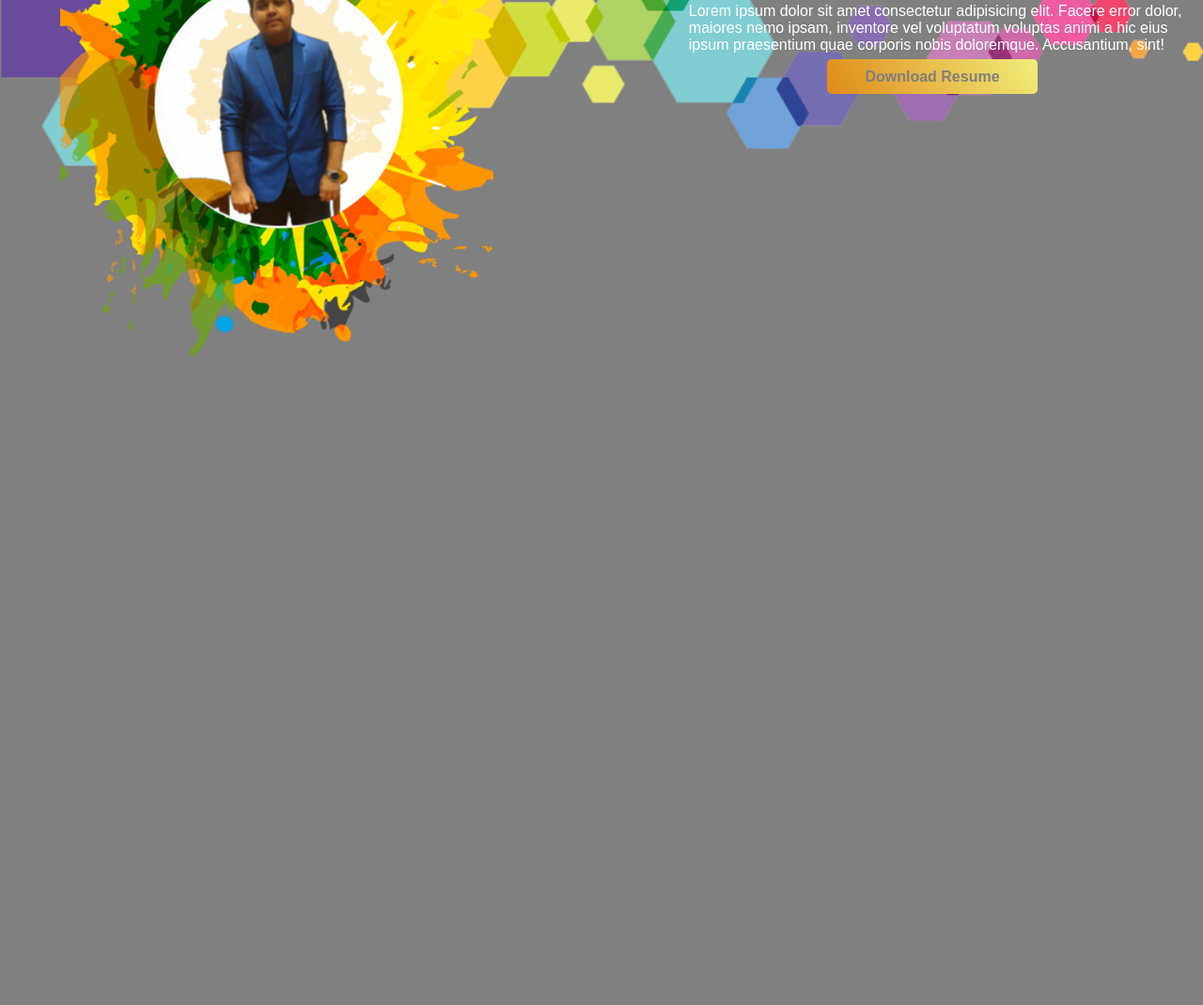
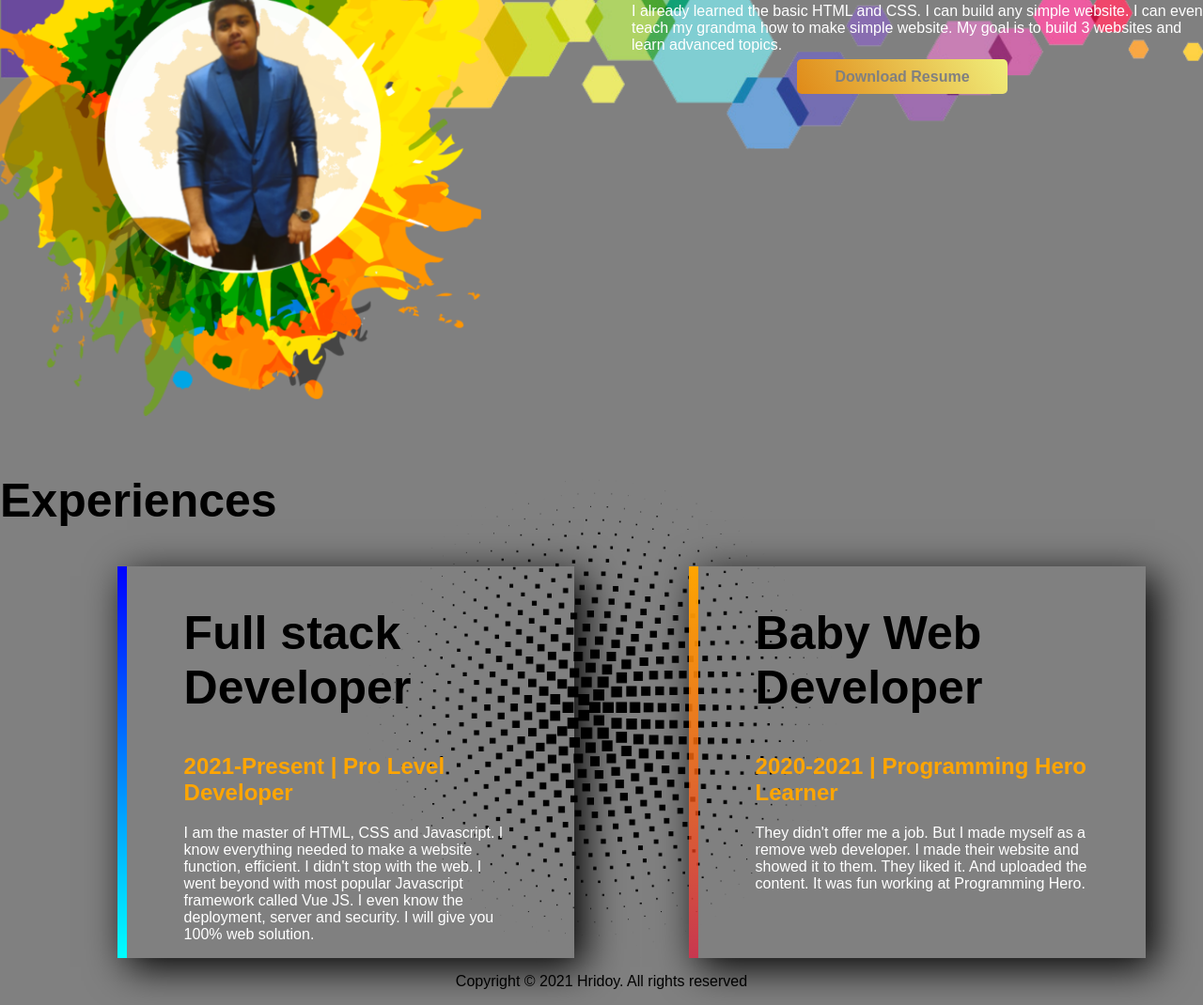
Before and after one commit to hridoyrahman2/Protfolio, a plain HTML site: page index.html in a window 1280 px wide. Shown: the part 1266-2336 px from the top of the page at 94% size. Before the commit the page ends 1665 px from the top, so only its background shows below. Drawn offline with Linux system fonts and the light colour scheme; a web font is replaced by a local one.

Commit message:
complete

```diff
--- a/index.html
+++ b/index.html
@@ -25,7 +25,7 @@
               <span class="half-width">Hridoy Rahman</span> world
           </h1>
           <h3 class="new">Build Climber and Train Stopper</h3>
-          <p class="new">Lorem ipsum dolor sit amet consectetur adipisicing elit. A, rerum expedita itaque aliquid optio mollitia delectus voluptas, enim cumque nobis id vitae culpa! Eum modi suscipit debitis, et eius nostrum!</p>
+          <p class="new">You might saw me jumping, climbing buildings, and stopping trains. But nobody pays me a dime for that work. That's why I am learning and mastering web development. I will not stop until I become the Web Development Hero</p>
           <div class="center">
               <a class="link-button"href="#">Hire Me</a>
           </div>
@@ -38,12 +38,34 @@
       <div class="img-2">
           <h1><span class="dream-or">Dream</span> Big</h1>
           <h2 class="new">Become a Web Developer </h2>
-          <p class="new">Lorem ipsum dolor sit amet consectetur adipisicing elit. Facere error dolor, maiores nemo ipsam, inventore vel voluptatum voluptas animi a hic eius ipsum praesentium quae corporis nobis doloremque. Accusantium, sint!</p>
+          <p class="new">I already learned the basic HTML and CSS. I can build any simple website. I can even teach my grandma how to make simple website. My goal is to build 3 websites and learn advanced topics. </p>
           <div class="center">
             <a class="link-button" href="#">Download Resume</a>
           </div>
       </div>
   </section>
+  <section class="experience">
+      <div>
+          <h1>Experiences</h1>
+          <div class="flexible">
+              <div id="left" class="right">
+                  <h1>Full stack Developer</h1>
+                  <h2 class="dream-or">2021-Present | Pro Level Developer</h2>
+                  <p>I am the master of HTML, CSS and Javascript. I know everything needed to make a website function, efficient. I didn't stop with the web. I went beyond with most popular Javascript framework called Vue JS. I even know the deployment, server and security. I will give you 100% web solution.</p>
+              </div>
+              <div id="right" class="right">
+                <h1>Baby Web Developer
+                </h1>
+                <h2 class="dream-or">2020-2021 | Programming Hero Learner</h2>
+                <p>They didn't offer me a job. But I made myself as a remove web developer. I made their website and showed it to them. They liked it. And uploaded the content. It was fun working at Programming Hero.</p>
+              </div>
+          </div>
+      </div>
+  </section>
+  <footer>
+      <p>Copyright © 2021 Hridoy. All rights reserved</p>
+  </footer>
+
 
 </body>
 
--- a/style.css
+++ b/style.css
@@ -47,7 +47,7 @@ section{
 }
 .img-2{
     width: 50%;
-    padding-left: 5%;
+    padding-left: 5%%;
 }
 .img-2 img{
     width: 80%;
@@ -55,7 +55,6 @@ section{
 .dream-big{
     background-image: url(./images/PngItem_216766.png);
     background-repeat: no-repeat;
-    background-position: ;
     background-size: 100%;
 }
 .dream-big .img-2 h1{
@@ -64,3 +63,44 @@ section{
 .dream-or{
     color: orange;
 }
+.flexible{
+    display: flex;
+    padding-left: 5%;
+}
+.flexible h1{
+    font-size: 50px;
+}
+.experience{
+    background-image: url(./images/24144-6-vector-file.png);
+    background-repeat: no-repeat;
+    background-size: 500px;
+    background-position: bottom;
+}
+
+.experience h1{
+    font-size: 50px;
+}
+.right{
+    padding-right: 5%;
+    box-shadow: 10px 10px 40px black;
+    width: 40%;
+    margin-left: 5%;
+    margin-right: 5%;
+    padding-left: 5%;
+}
+.right p{
+    color: white;
+}
+#left{
+    border-left: solid 10px;
+    border-image: linear-gradient( blue, cyan);
+    border-image-slice: 1;
+}
+#right{
+    border-left: solid 10px;
+    border-image: linear-gradient( orange, rgba(255, 0, 43, 0.568));
+    border-image-slice: 1;
+}
+footer p{
+    text-align: center;
+}
```
Also changed, not shown: images/24144-6-vector-file.png (added).
